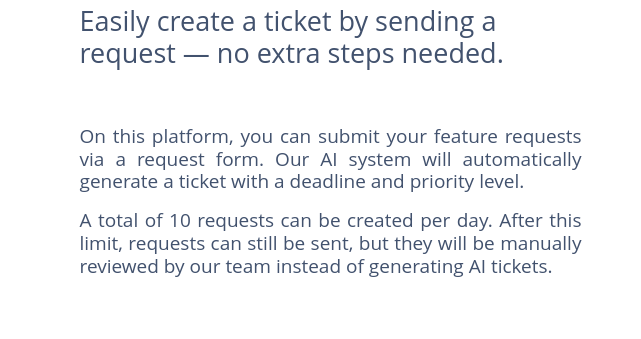
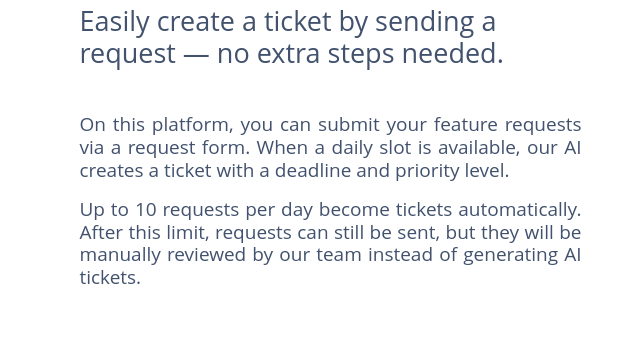
Before and after one commit to andrewojak1618-debug/Join-with-n8n-implem., a plain HTML site: page stakeholder.html in a window 1280 px wide. Shown: the part 376-715 px from the top of the page, 0-641 px from the left. Drawn offline with Linux system fonts and the light colour scheme; no server answers; grey boxes are pictures that could not be loaded.

Commit message:
IC-16: Clarify daily quota and refresh at Berlin midnight

```diff
--- a/components/js/stakeholder.js
+++ b/components/js/stakeholder.js
@@ -1,24 +1,38 @@
 hydrateHtmlIncludes(document.body);
 const localPreview = ["localhost", "127.0.0.1", "[::1]"].includes(location.hostname)
   && new URLSearchParams(location.search).get("debug") === "limit";
+const berlinDate = new Intl.DateTimeFormat("sv-SE", { timeZone: "Europe/Berlin" });
+let quotaRequest = 0;
 if (localPreview) {
   showQuota(10, 10);
 } else {
   refreshQuota();
-  window.setInterval(refreshQuota, 60000);
+  scheduleQuotaRefresh();
   document.addEventListener("visibilitychange", refreshQuota);
+}
+
+/** Aligns polling with full minutes, including midnight in Berlin. */
+function scheduleQuotaRefresh() {
+  const minute = 60000;
+  window.setTimeout(() => {
+    refreshQuota();
+    scheduleQuotaRefresh();
+  }, minute - Date.now() % minute);
 }
 
 /** Updates the usage for the collector's current Berlin calendar day. */
 async function refreshQuota() {
   if (document.hidden) return;
-  const day = new Intl.DateTimeFormat("sv-SE", { timeZone: "Europe/Berlin" }).format(new Date());
+  const request = ++quotaRequest;
+  const day = berlinDate.format(new Date());
   const endpoint = "https://firestore.googleapis.com/v1/projects/join-n8n-andre-2026/databases/(default)/documents/issue-collector-daily-limits/";
   try {
     const response = await fetch(endpoint + day, { cache: "no-store", signal: AbortSignal.timeout(10000) });
+    if (request !== quotaRequest) return;
     if (response.status === 404) return showQuota(0, 10);
     if (!response.ok) throw new Error("Quota unavailable");
     const { fields } = await response.json();
+    if (request !== quotaRequest) return;
     showQuota(Number(fields.completedCount.integerValue) + Number(fields.reservedCount.integerValue), Number(fields.dailyLimit.integerValue));
   } catch {
     updateLimitNote(false);
@@ -45,6 +59,10 @@ function updateLimitNote(full) {
   document.querySelector(".normal-description").hidden = full;
   document.querySelector(".limit-description").hidden = !full;
   document.querySelector(".illustration").src = full ? "./components/assets/img/stakeholder-limit.svg" : "./components/assets/img/stakeholder-request.svg";
+  document.querySelector(".intro").textContent = full
+    ? "Send your request for manual review by our team."
+    : "Easily create a ticket by sending a request — no extra steps needed.";
+  document.querySelector(".description p:first-child").hidden = full;
   note.hidden = !full;
-  note.querySelector("span").textContent = "That’s all for today! The daily 10-request limit has been reached. Need more? Check back tomorrow to continue.";
+  note.querySelector("span").textContent = "Automatic ticket creation resumes tomorrow. You can still send a request today.";
 }
--- a/stakeholder.html
+++ b/stakeholder.html
@@ -31,9 +31,9 @@
         <p class="intro">Easily create a ticket by sending a request — no extra steps needed.</p>
         <img class="illustration" src="./components/assets/img/stakeholder-request.svg" alt="" width="416" height="280">
         <div class="description">
-          <p>On this platform, you can submit your feature requests via a request form. Our AI system will automatically generate a ticket with a deadline and priority level.</p>
-          <p class="limit-description" hidden>The daily limit of 10 requests has been reached.<br>No worries — you can still send requests, but our team will review them manually instead of using AI to create tickets.</p>
-          <p class="normal-description">A total of 10 requests can be created per day. After this limit, requests can still be sent, but they will be manually reviewed by our team instead of generating AI tickets.</p>
+          <p>On this platform, you can submit your feature requests via a request form. When a daily slot is available, our AI creates a ticket with a deadline and priority level.</p>
+          <p class="limit-description" hidden>All 10 automatic ticket slots for today have been used.<br>No worries — you can still send requests, but our team will review them manually instead of using AI to create tickets.</p>
+          <p class="normal-description">Up to 10 requests per day become tickets automatically. After this limit, requests can still be sent, but they will be manually reviewed by our team instead of generating AI tickets.</p>
         </div>
         <a class="create" href="./email-mask.html"><span class="create-label">Create request</span><span class="send-label">Send request</span><img src="./components/assets/img/icons/check.svg" alt="" width="24" height="24"></a>
       </div>
```
